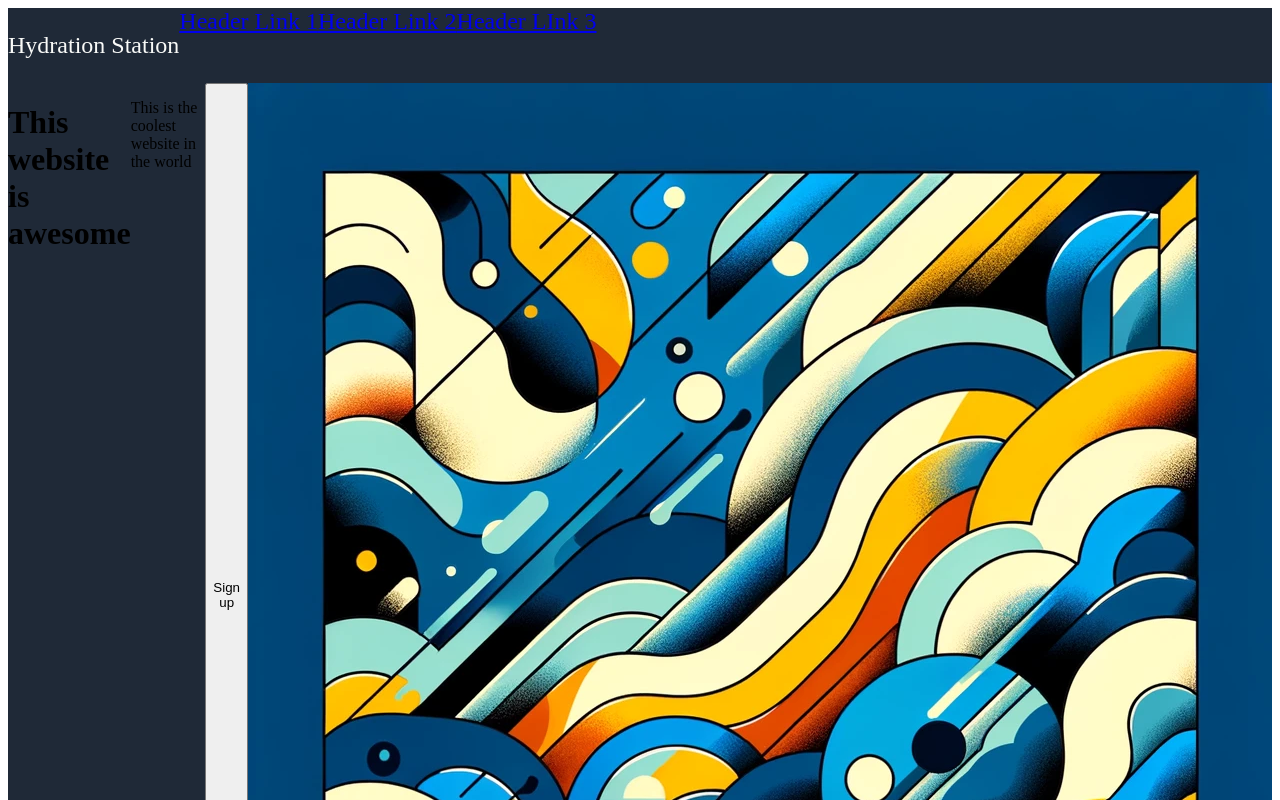
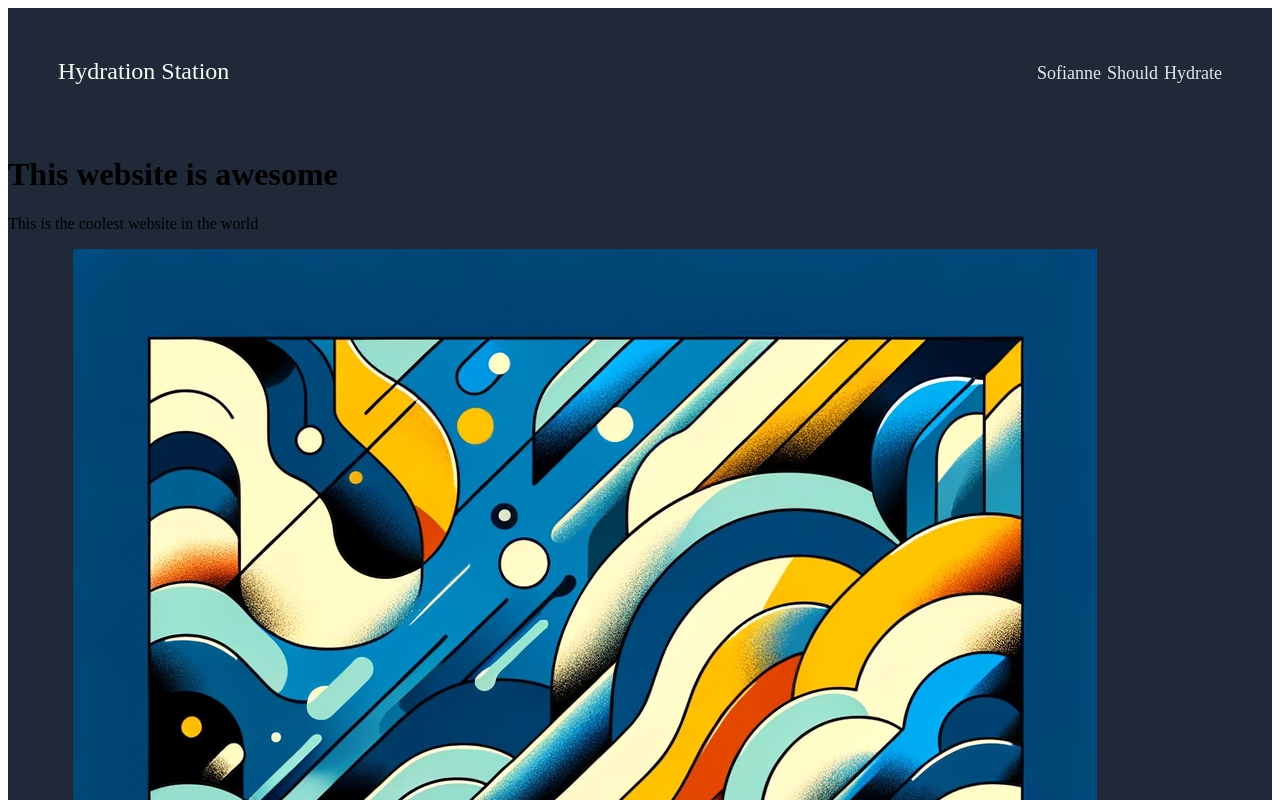
Before and after one commit to Robotitz/Landing-page, a plain HTML site: page index.html in a window 1280 px wide. Shown: the top 800 px of the page. Drawn offline with Linux system fonts and the light colour scheme.

Commit message:
Setup syle for Header
I've setup the style for he header and edited a bit of the text

```diff
--- a/index.html
+++ b/index.html
@@ -8,10 +8,12 @@
 </head>
 <body>
    <div class="header">
-        <p> Hydration Station</p>
-        <a href="#"> Header Link 1</a>
-        <a href="#"> Header Link 2</a>
-        <a href="#"> Header LInk 3</a>
+        <p class="logo">Hydration Station</p>
+        <div class="header-links">
+            <a href="#">Sofianne</a>
+            <a href="#">Should</a>
+            <a href="#">Hydrate</a>
+        </div>
    </div>
 
    <div class="section1">
--- a/style.css
+++ b/style.css
@@ -7,9 +7,24 @@ body {
 .header {
   font-size: 24px;
   color: #F9FAF8;
+  display: flex;
+  justify-content: space-between;
 }
 
 .header, .section1 {
-    display: flex;
     background-color: #1f2937;
 }
+
+.header-links {
+  margin: 50px;
+}
+
+.logo {
+  margin: 50px;
+}
+
+a {
+  text-decoration: none;
+  font-size: 18px;
+  color: #e5e7eb;
+}
```
